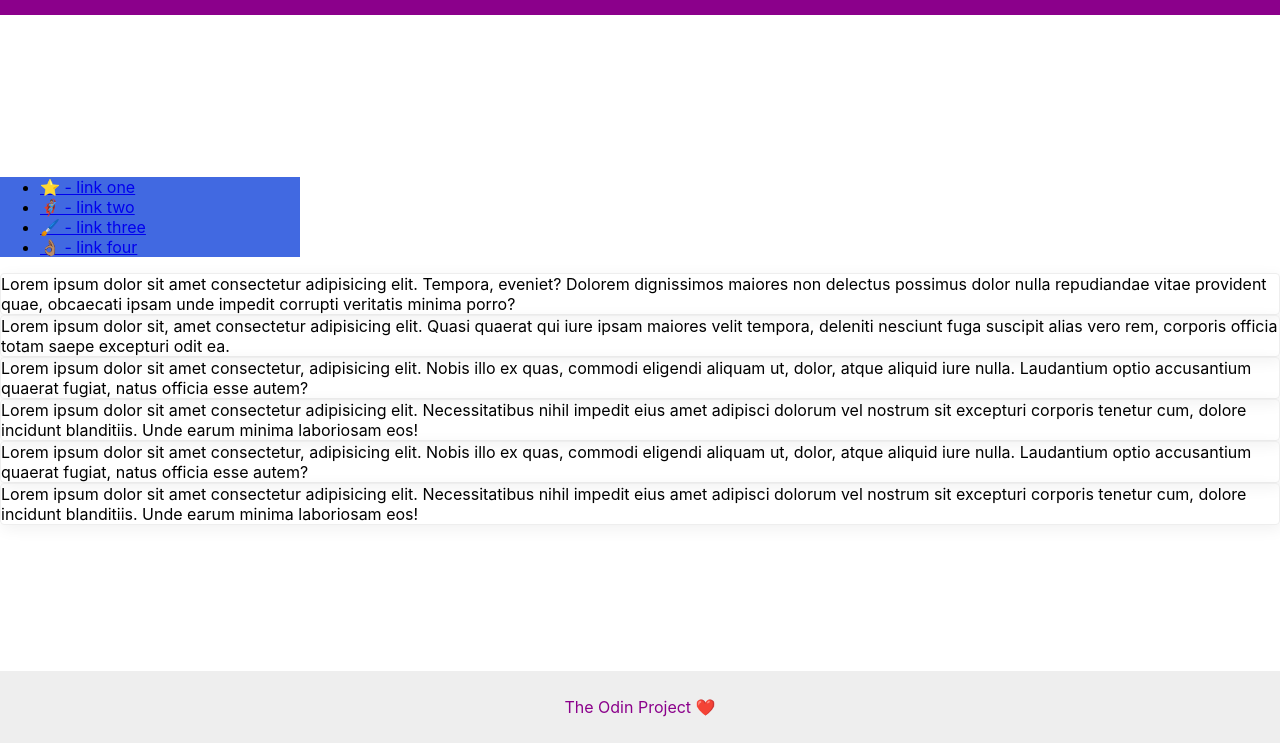
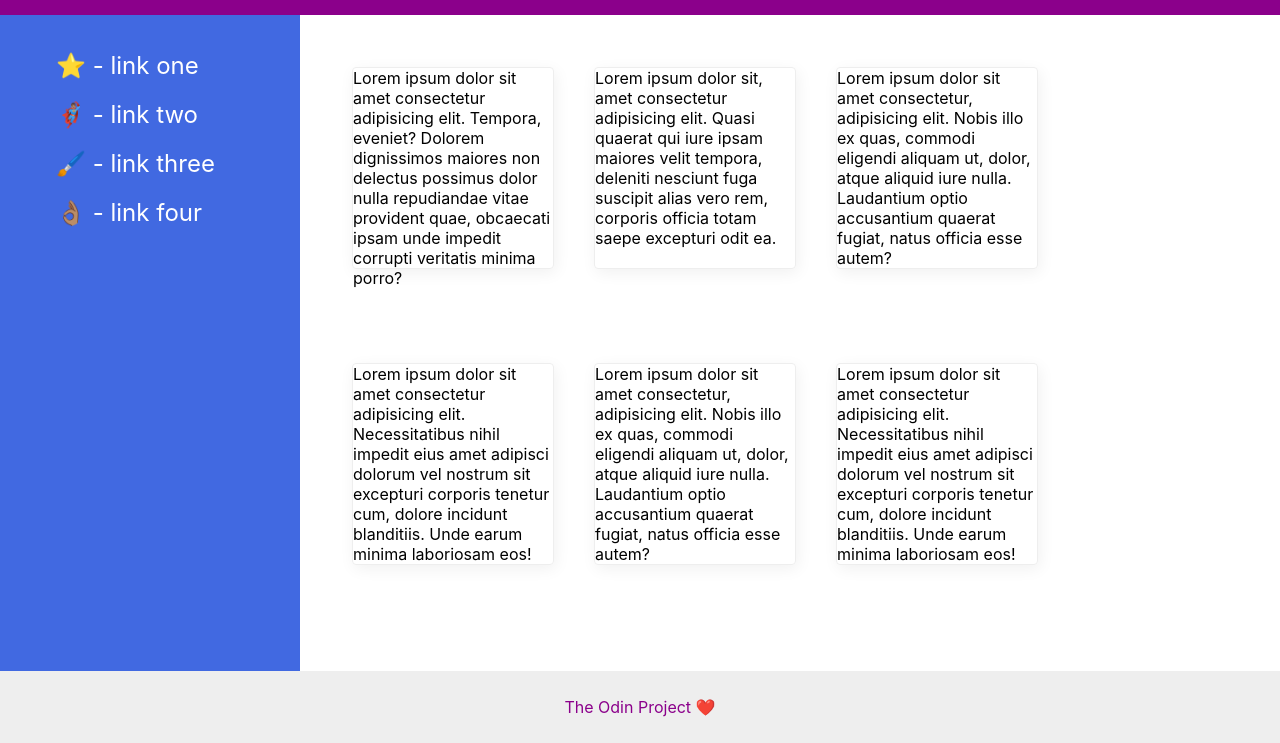
Before and after one commit to RodrigoPessoaDev/flex-layout-2, a plain HTML site: page index.html in a window 1280 px wide. Shown: the part 57-800 px from the top of the page. Drawn offline with Linux system fonts and the light colour scheme.

Commit message:
Add styles to content and use flexbox for cards

```diff
--- a/styles.css
+++ b/styles.css
@@ -4,7 +4,6 @@ body {
     min-height: 100vh;
     display: flex;
     flex-direction: column;
-    justify-content: space-between;
   }
 
   .header {
@@ -27,6 +26,9 @@ body {
     width: 300px;
     background: royalblue;
     box-sizing: border-box;
+    flex-shrink: 0;
+    align-self: stretch;
+    padding: 16px;
   }
 
   .card {
@@ -46,8 +48,45 @@ body {
   }
 
   .footer{
+    margin-top: auto;
     display: flex;
     justify-content: center;
     align-items: center;
 
   }
+
+  /* Content */
+
+  .content{
+    display: flex;
+    flex-direction: row;
+    flex-grow: 1;
+  }
+
+  .content-cards{
+    display: flex;
+    flex-direction: row;
+    flex-wrap: wrap;
+    padding: 32px;
+  }
+
+  .card{
+    margin: 20px;
+    text-wrap: wrap;
+    width: 200px;
+    height: 200px;
+  }
+
+a{
+    font-size: 24px;
+    color: white;
+    text-decoration: none;
+}
+
+li{
+    margin-top: 20px;
+}
+
+ul{
+    list-style: none;
+}
```
